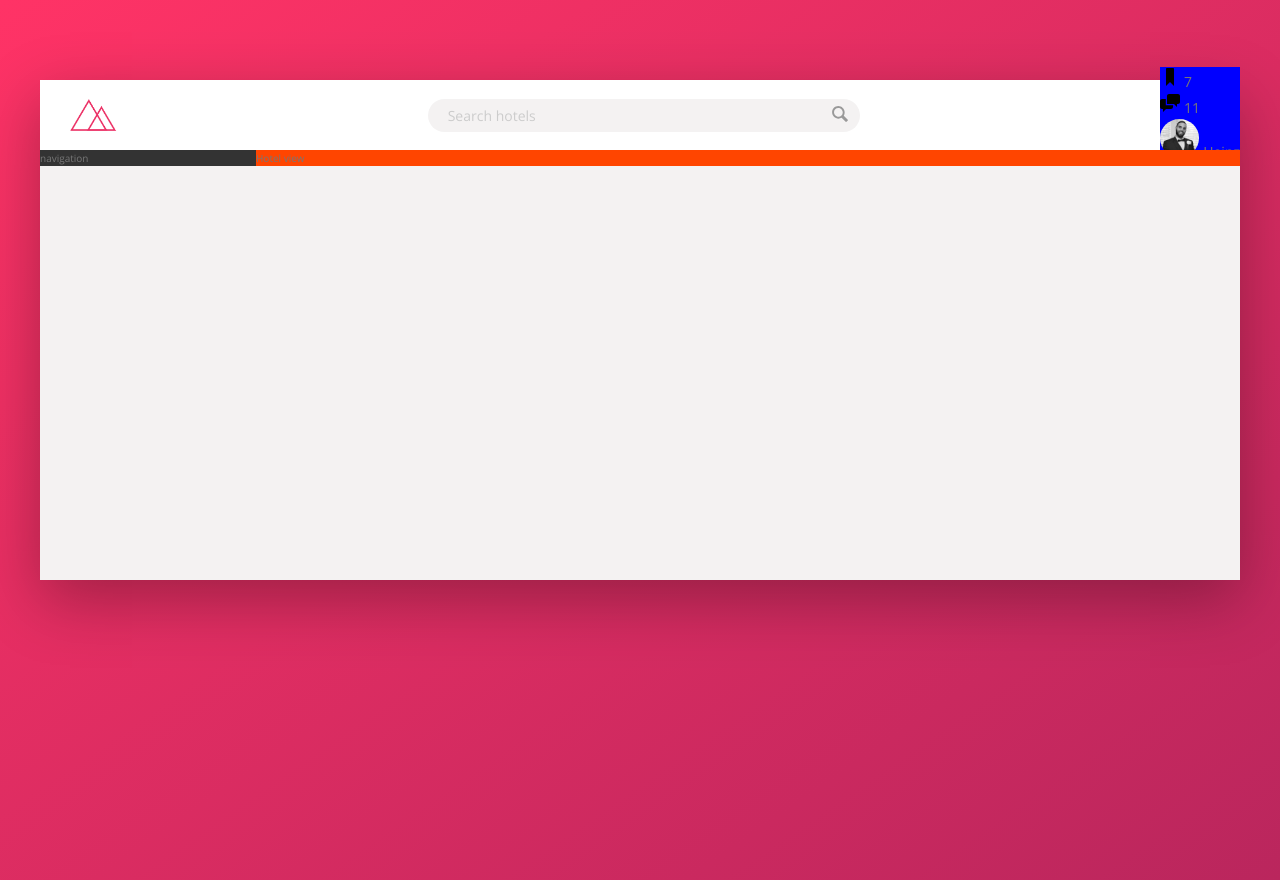
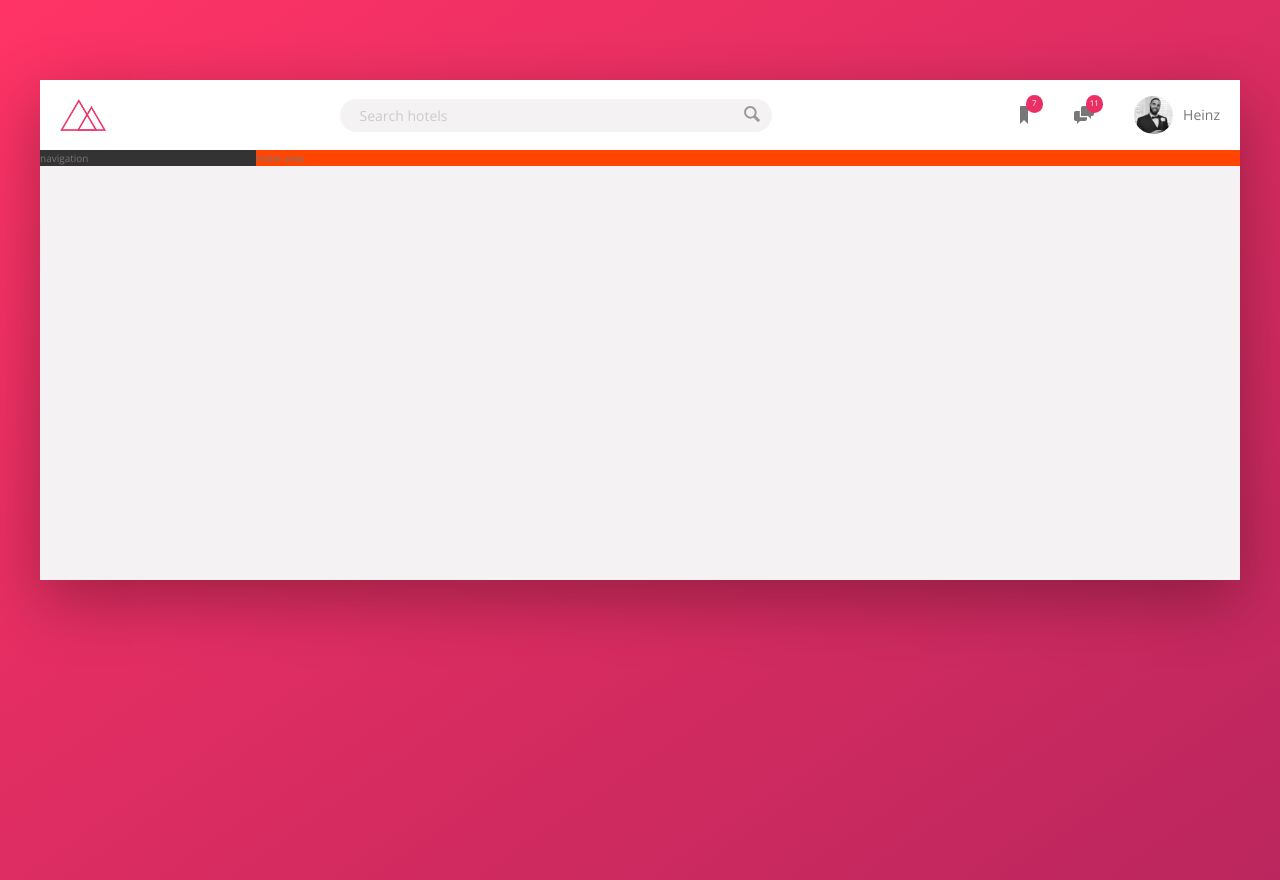
Before and after one commit to araqueheinz/Project-Trillo, a website: page index.html in a window 1280 px wide. Drawn offline with nearby package versions, Linux system fonts and the light colour scheme.

Commit message:
Header done

```diff
--- a/index.html
+++ b/index.html
@@ -26,7 +26,7 @@
 
             <nav class="user-nav">
 
-                <div class="user-nav__nav__icon-box">
+                <div class="user-nav__icon-box">
                     <svg class="user-nav__icon">
                         <use xlink:href="img/sprite.svg#icon-bookmark"></use>
                     </svg>
@@ -35,7 +35,7 @@
                     </span>
                 </div>
 
-                <div class="user-nav__nav__icon-box">
+                <div class="user-nav__icon-box">
                     <svg class="user-nav__icon">
                         <use xlink:href="img/sprite.svg#icon-chat"></use>
                     </svg>
--- a/sass/_components.scss
+++ b/sass/_components.scss
@@ -3,16 +3,8 @@
   /////////////////////////////////////////////// */
 .logo {
   height: 3.25rem;
-  margin-left: 3rem;
+  margin-left: 2rem;
 }
-
-
-
-
-
-
-
-
 
 
 /*  ///////////////////////////////////////////////
@@ -91,45 +83,61 @@
 }
 
 
-
-
-
-
-
-
-
-
-
-
-
-
 /*  ///////////////////////////////////////////////
    //              * USER NAV *                 //
   /////////////////////////////////////////////// */
   .user-nav {
-    background-color: blue;
+
+    display: flex;
+    align-items: center;
+    align-self: stretch;
+
+    // User-nav and all of its direct children
+    & > * {
+      padding: 0 2rem;
+      cursor: pointer;
+      height: 100%;
+      display: flex;
+      align-items: center;
+    }
+
+    & > *:hover {
+      background-color: var(--color-grey-light-2);
+    }
 
     &__icon-box {
-
+      position: relative;
     }
 
     &__icon {
       height: 2rem;
       width: 2rem;
+      fill: var(--color-grey-dark-2);
+
 
     }
 
     &__notification {
+      font-size: 0.8rem;
+      height: 1.75rem;
+      width: 1.75rem;
+      border-radius: 50%;
+      background-color: var(--color-primary);
+      color: #fff;
+      position: absolute;
+      top: 1.5rem;
+      right: 1.1rem;
 
-    }
 
-    &__user {
-
+      display: flex;
+      justify-content: center;
+      align-items: center;
     }
 
     &__userPhoto {
       height: 3.75rem;
       border-radius: 50%;
+      margin-right: 1rem;
     }
 
     &__user-name {
```
Also changed, not shown: css/style.css.
